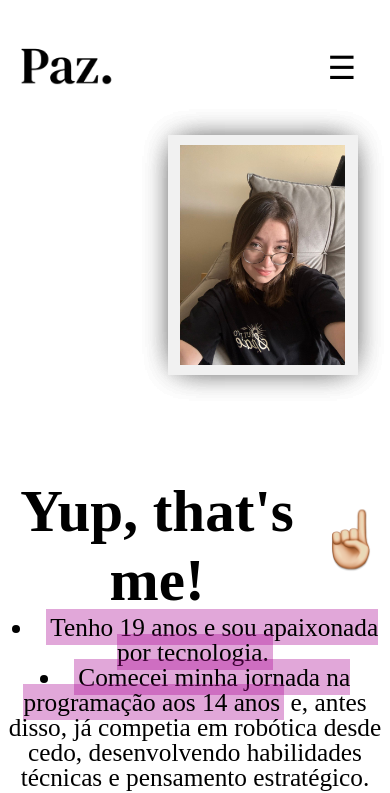
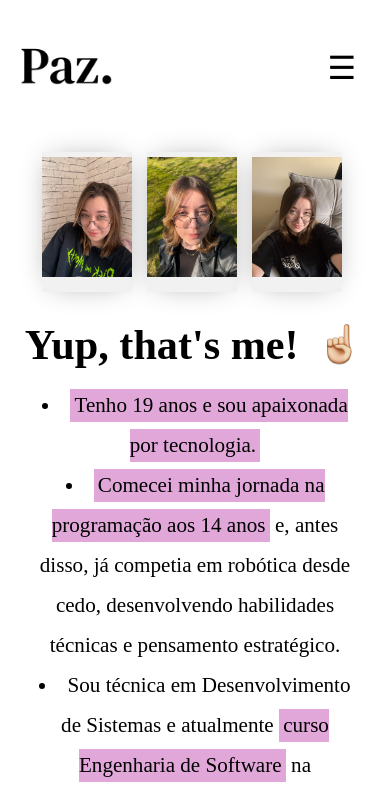
Before and after one commit to pazesilvajulia/portfolioPAC, a plain HTML site: page pages/sobre.html in a window 390 px wide. Shown: the top 793 px of the page. Drawn offline with Linux system fonts and the light colour scheme.

Commit message:
inicio responsividade

```diff
--- a/components/footer.css
+++ b/components/footer.css
@@ -51,6 +51,7 @@
   .footer {
     flex-direction: row; /* Empilha verticalmente o conteúdo do footer */
     height: auto;
+    margin-top: 120px;
   }
 
   .socials {
--- a/components/header.css
+++ b/components/header.css
@@ -46,12 +46,13 @@ a:hover{
     }
 
     .direita {
+        z-index: 1;
         position: absolute;
         top: 12vh;
         right: 4vh;
-        background-color: white;
+        background-color: rgb(238, 238, 238);
         flex-direction: column;
-        gap: 20px;
+        gap: 30px;
         padding: 20px;
         box-shadow: 0px 4px 10px rgba(0, 0, 0, 0.1);
         display: none;
--- a/scripts/script.js
+++ b/scripts/script.js
@@ -1,17 +1,29 @@
 /* ------------- COMPONENTES -----------*/
 
+// Carrega o header e adiciona o evento de toggle dentro do .then()
 fetch('/components/header.html')
   .then(response => response.text())
   .then(data => {
     document.getElementById('header-container').innerHTML = data;
+
+    // Seleciona os elementos após inserir o header no DOM
+    const menuToggle = document.querySelector('.menu-toggle');
+    const menu = document.querySelector('.direita');
+
+    // Adiciona o event listener para o toggle do menu
+    if (menuToggle && menu) {
+      menuToggle.addEventListener('click', () => {
+        menu.classList.toggle('active');
+      });
+    }
   });
 
+// Carrega o footer normalmente
 fetch('/components/footer.html')
   .then(response => response.text())
   .then(data => {
     document.getElementById('footer-container').innerHTML = data;
   });
-
 
 /* ------------- CURSOR -----------*/
 
@@ -19,21 +31,9 @@ fetch('/components/footer.html')
   const particle = document.createElement('div');
   particle.classList.add('particle');
   document.body.appendChild(particle);
-    // Posiciona a partícula no mouse
   particle.style.left = `${e.clientX}px`;
   particle.style.top = `${e.clientY}px`;
-    // Remove a partícula após a animação
   setTimeout(() => {
     particle.remove();
   }, 800);
 });
-
-
-   /*----------- MENU TOGGLE ----------*/
-
-   const toggle = document.querySelector('.menu-toggle');
-    const menu = document.querySelector('.direita');
-
-    toggle.addEventListener('click', () => {
-        menu.classList.toggle('active');
-    });
--- a/styles/style.css
+++ b/styles/style.css
@@ -19,7 +19,7 @@ h1{
 /*------------ CONTEÚDO PRINCIPAL DA LANDING PAGE --------------*/
 
 .main-container{
-    height: 65vh;
+    height: 50vh;
     margin: 10vh;
     display: flex;
     align-items: center;
--- a/styles/styleProjetos.css
+++ b/styles/styleProjetos.css
@@ -1,13 +1,15 @@
-main{
+main {
     height: 100vh;
 }
 
-.container-projeto{
-    height: 70vh;
+.container-projeto {
+    height: auto;
     display: flex;
     align-items: center;
-    margin: 5vh 10vh 5vh 10vh;
     justify-content: space-evenly;
+    margin: 15vh 10vh;
+    flex-wrap: wrap; /* Permite quebrar linha quando necessário */
+    gap: 5vh; /* Espaço entre cards em telas menores */
 }
 
 /*----------------- CARD PROJETOS -------------------*/
@@ -19,6 +21,7 @@ main{
     padding: .4em;
     border-radius: 6px;
     box-shadow: 20px 20px 100px 5px rgba(128, 128, 128, 0.575);
+    text-decoration: none; /* evita sublinhado no <a> */
 }
 
 .card-image {
@@ -32,6 +35,7 @@ main{
     width: 100%;
     height: 150px;
     border-radius: 6px 6px 0 0;
+    object-fit: cover;
 }
 
 .category {
@@ -62,3 +66,38 @@ main{
     font-size: 11px;
     padding-top: 20px;
 }
+
+/* ---------------- RESPONSIVIDADE ---------------- */
+
+@media (max-width: 1024px) {
+    .container-projeto {
+        flex-direction: row;
+        flex-wrap: wrap;
+        justify-content: center;
+        gap: 5vh;
+        margin: 5vh;
+    }
+}
+
+@media (max-width: 600px) {
+    .card {
+        width: 90vw;
+    }
+
+    .card-image,
+    .card-image img {
+        height: 200px;
+    }
+
+    .category {
+        font-size: 2vh;
+    }
+
+    .heading {
+        font-size: 3vh;
+    }
+
+    .author {
+        font-size: 2vh;
+    }
+}
--- a/styles/styleSobre.css
+++ b/styles/styleSobre.css
@@ -1,98 +1,215 @@
-span{
+span {
   background-color: #a8039259;
   padding: 0.5vh;
 }
 
-.main-container{
-  height: 45vh;
+
+
+.main-container {
+  display: flex;
+  flex-wrap: wrap;
+  justify-content: center;
+  align-items: flex-start;
+  gap: 3vh;
+  padding: 2vh;
+  min-height: 60vh;
+  flex-direction: row;
 }
 
-.intro{
+/* Ajuste geral da intro */
+.intro {
+  flex: 1 1 300px;
   display: flex;
   flex-direction: column;
   align-items: center;
   text-align: center;
+  max-width: 600px;
 }
 
-.intro > ul{
+.intro > ul {
   font-size: 3vh;
   line-height: 25px;
   list-style-position: inside;
+  padding: 0 1rem;
 }
 
-
-.intro-title{
+.intro-title {
   display: flex;
   flex-direction: row;
   align-items: center;
+  gap: 1rem;
+  justify-content: center;
+  margin-bottom: 1rem;
 }
 
-.intro-title > img{
+.intro-title > img {
   height: 9vh;
   margin-bottom: 1.5vh;
 }
 
-.intro-title > h1{
+.intro-title > h1 {
   font-size: 7vh;
+  margin: 0;
 }
 
-
-
-
-
-
-
-
-
-/*-------- PHOTOCARDS ----------------*/
-.photos{
-    margin: 0% 0 0 43%;
-    height: 90%;
-
+/* PHOTOCARDS */
+.photos {
+  margin-top: 10vh;
+  position: relative;
+  flex: 1 1 300px;
+  max-width: 600px;
+  height: 260px; /* um pouco mais alto para caber os cards */
 }
 
+/* Cards base */
 .card {
   width: 190px;
   height: 240px;
   background: rgb(231, 231, 231);
   position: absolute;
-  transition: .3s ease-in-out;
+  transition: 0.3s ease-in-out;
   cursor: pointer;
   box-shadow: 0px 0px 30px -10px rgba(0, 0, 0, 0.438);
   display: flex;
   justify-content: center;
+  top: 0;
+  left: 50%;
+  transform-origin: center bottom;
 }
 
-.card > img{
-    height: 220px;
-    margin-top: 10px;
+/* Imagem dentro do card */
+.card > img {
+  height: 220px;
+  margin-top: 10px;
 }
 
+/* Cores dos cards */
 #c2, #c3, #c4 {
   background-color: rgb(241, 241, 241);
 }
 
-.main:hover #c2 {
-  transform: translateX(-200px) rotate(-30deg);
+/* Posicionamento inicial */
+#c2 {
+  transform: translateX(-210px) rotate(-20deg);
 }
 
-.main:hover #c3 {
-  transform: translateX(-100px) rotate(-20deg);
+#c3 {
+  transform: translateX(-95px) rotate(-10deg);
 }
 
-.main:hover #c4 {
-  transform: translateX(50px) rotate(-10deg);
+#c4 {
+  transform: translateX(20px) rotate(5deg);
 }
 
+/* Hover no container main - efeito espalhado */
+.photos:hover #c2 {
+  transform: translateX(-260px) rotate(-30deg);
+}
 
+.photos:hover #c3 {
+  transform: translateX(-130px) rotate(-15deg);
+}
+
+.photos:hover #c4 {
+  transform: translateX(60px) rotate(10deg);
+}
+
+/* Hover individual mantém o card mais central */
 #c2:hover {
-  transform: translateX(-100px) rotate(0deg) !important;
+  transform: translateX(-130px) rotate(0deg) !important;
 }
 
 #c3:hover {
-  transform: translateX(-50px) rotate(0deg) !important;
+  transform: translateX(-60px) rotate(0deg) !important;
 }
 
 #c4:hover {
-  transform: translateX(50px) rotate(0deg) !important;
+  transform: translateX(40px) rotate(0deg) !important;
 }
+
+/* --- RESPONSIVO --- */
+
+@media (max-width: 900px) {
+  .main-container {
+    min-height: auto;
+    gap: 2vh;
+  }
+
+  .intro, .photos {
+    flex: 1 1 100%;
+    max-width: 100%;
+    height: auto;
+  }
+
+  .photos {
+    height: 250px;
+    margin: 0;
+  }
+
+
+  /* Posicionamento cards para telas médias, menos espalhado */
+  #c2 {
+    position: relative;
+    transform: translateX(0) rotate(0deg);
+    margin-bottom: 10px;
+  }
+
+  #c3 {
+    position: relative;
+    transform: translateX(0) rotate(0deg);
+    margin-bottom: 10px;
+  }
+
+  #c4 {
+    position: relative;
+    transform: translateX(0) rotate(0deg);
+  }
+
+  /* Remove efeito hover para mobile/tablet */
+  .photos:hover #c2,
+  .photos:hover #c3,
+  .photos:hover #c4,
+  #c2:hover, #c3:hover, #c4:hover {
+    transform: none !important;
+  }
+}
+
+@media (max-width: 480px) {
+  .intro > ul {
+    line-height: 40px;
+    font-size: 2.5vh;
+  }
+
+  .intro-title > h1 {
+    font-size: 5vh;
+  }
+
+  .intro-title > img {
+    height: 6vh;
+    margin-bottom: 0;
+  }
+
+  .card {
+    width: 140px;
+    height: 140px;
+  }
+
+  .card > img {
+    height: 120px;
+    margin-top: 5px;
+  }
+
+  .photos {
+    height: auto;
+  }
+
+  .main{
+    width: 45vw;
+    margin: 0;
+    display: flex;
+    flex-direction: row;
+    justify-content: center;
+    gap: 15px;
+  }
+
+}
```
Lines whose indentation alone changed are shown as unchanged.
